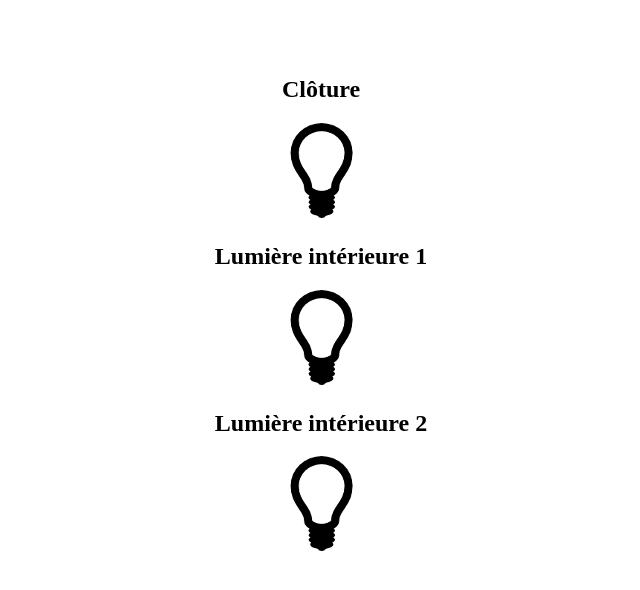
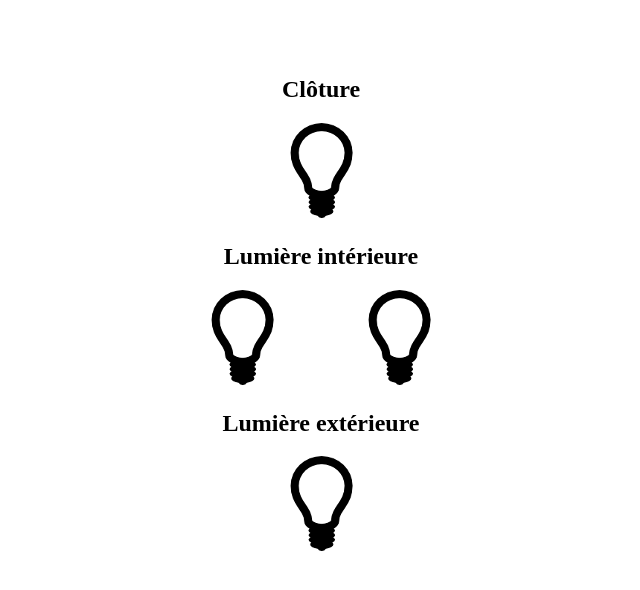
Before and after one commit to tartopum/fence, a Flask app: page / in a window 1280 px wide. Shown: the top 590 px of the page, without its empty margins (319-959 px from the left). Run offline with Flask 2, Linux system fonts and the light colour scheme; data that the repository does not hold is empty.

Commit message:
Add button to command light out

```diff
--- a/server.py
+++ b/server.py
@@ -5,6 +5,7 @@ app = Flask(__name__)
 #ARDUINO_URL = "http://192.168.167.100"
 ARDUINO_URL = "http://localhost:5001"
 TIMEOUT = 10
+
 
 def getArduinoUrl(suffix):
     return ARDUINO_URL + "/" + suffix
@@ -50,5 +51,12 @@ def light_in2():
     return read_state("light_in2")
 
 
+@app.route('/light_out', methods=['GET', 'POST'])
+def light_out():
+    if request.method == 'POST':
+        return switch("light_out")
+    return read_state("light_out")
+
+
 if __name__ == "__main__":
     app.run(host="0.0.0.0")
--- a/static/fence.css
+++ b/static/fence.css
@@ -2,3 +2,11 @@
     margin-bottom: 20px;
     text-align: center;
 }
+
+a {
+    text-decoration: none;
+}
+
+#light_in1 {
+    margin-right: 90px;
+}
--- a/static/fence.js
+++ b/static/fence.js
@@ -24,7 +24,7 @@ $(document).ready(function() {
         .fail(displayError);
     }
 
-    var ids = ["fence", "light_in1", "light_in2"];
+    var ids = ["fence", "light_in1", "light_in2", "light_out"];
     for(let id of ids) {
         $("#" + id).click(function() {
             switchState(id);
--- a/templates/index.html
+++ b/templates/index.html
@@ -16,13 +16,16 @@
             <img src="/static/light_off.png" />
         </a>
 
-        <h2>Lumière intérieure 1</h2>
+        <h2>Lumière intérieure</h2>
         <a href="#" id="light_in1">
             <img src="/static/light_off.png" />
         </a>
+        <a href="#" id="light_in2">
+            <img src="/static/light_off.png" />
+        </a>
 
-        <h2>Lumière intérieure 2</h2>
-        <a href="#" id="light_in2">
+        <h2>Lumière extérieure</h2>
+        <a href="#" id="light_out">
             <img src="/static/light_off.png" />
         </a>
     </div>
```
Also changed, not shown: fake_arduino.py (+8 -0 lines).
